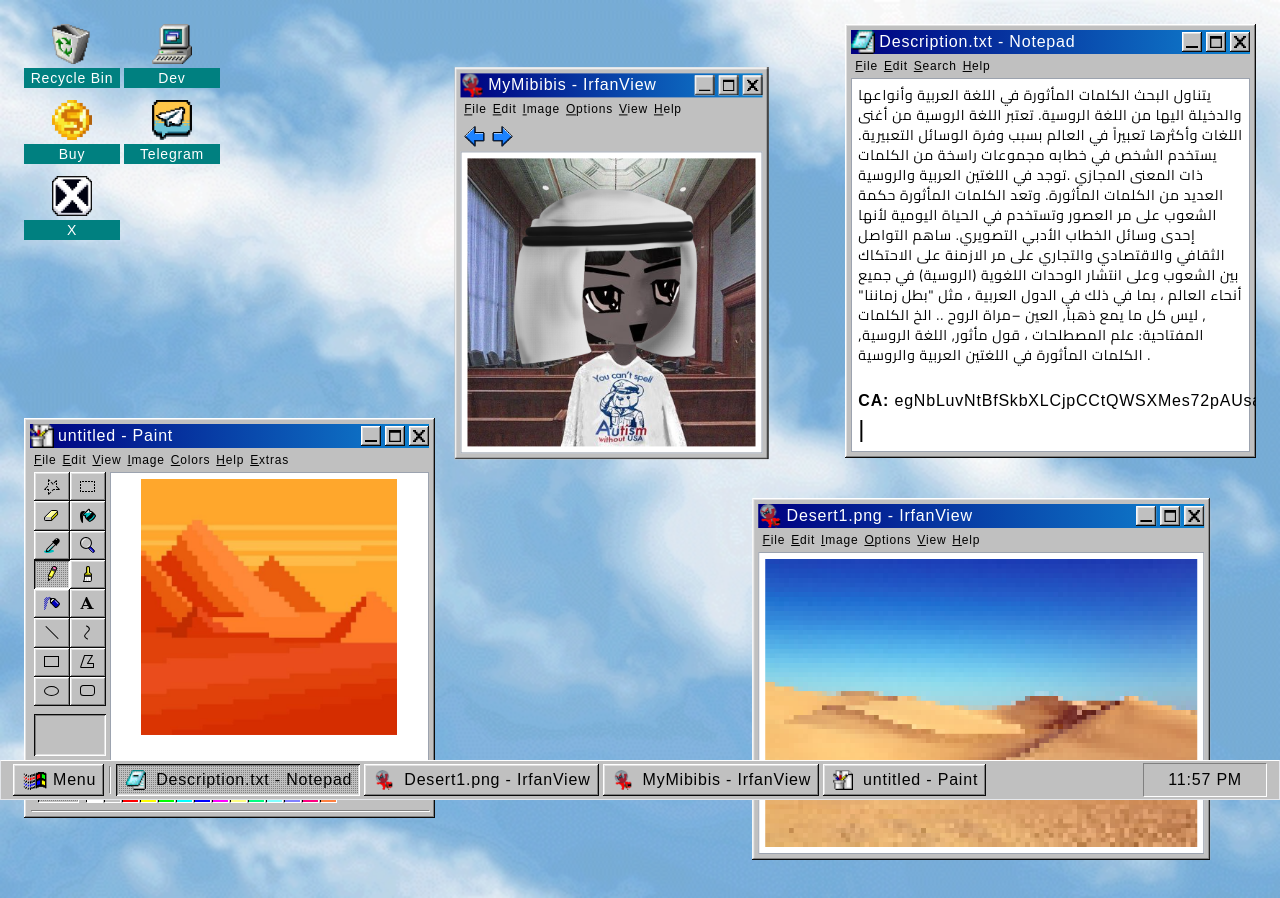
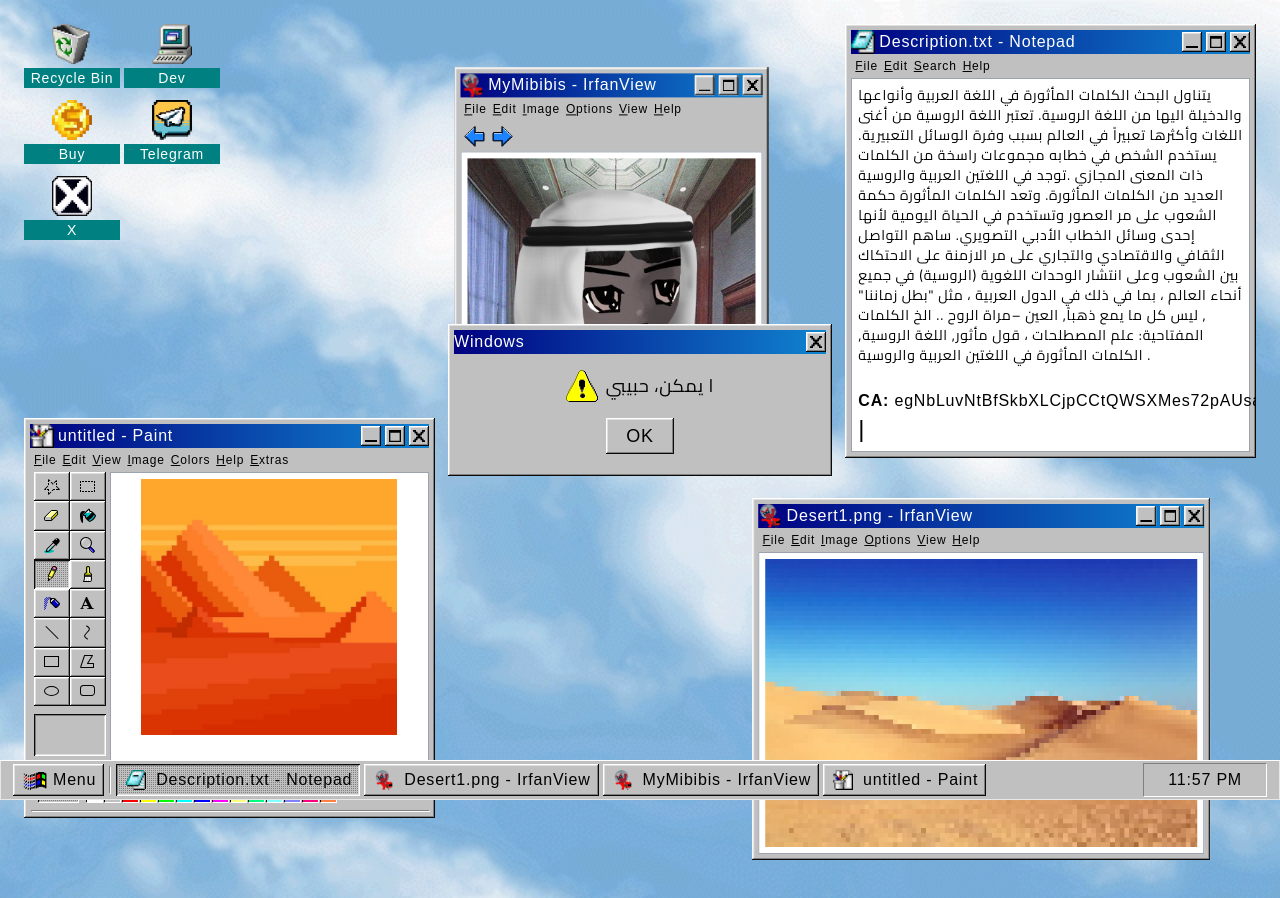
Before and after one commit to Deezzir/Token-Webs, a Vue app: page / in a window 1280 px wide. Both pictures are taken after a click on the button 370 px from the left and 436 px from the top of the page. Built offline with nearby package versions, Linux system fonts and the light colour scheme.

Commit message:
Change text

```diff
--- a/src/components/PaintComponent.vue
+++ b/src/components/PaintComponent.vue
@@ -34,7 +34,11 @@ export default {
           <img src="/icons/paint.png" alt="logo" class="h-6 w-6" />
           <span class="">{{ title }} - Paint</span>
         </div>
-        <WindowButtons />
+        <WindowButtons
+          :minimize-func="handlePress"
+          :maximize-func="handlePress"
+          :close-func="handlePress"
+        />
       </div>
       <div class="flex select-none flex-row gap-[6px] p-1 text-center text-xs text-black">
         <div><span class="underline">F</span>ile</div>
--- a/src/components/PopupComponent.vue
+++ b/src/components/PopupComponent.vue
@@ -49,7 +49,7 @@ export default {
       <div class="flex flex-col items-center justify-center gap-4 py-4 text-lg">
         <div class="flex flex-row items-center justify-center gap-2">
           <img src="@/assets/error.png" alt="error" class="h-8 w-8" />
-          <p>We are selling your kidney</p>
+          <p class="cairo text-lg">ا يمكن، حبيبي</p>
         </div>
         <button @click="$emit('popup-close')" class="window-shadow px-5 py-1 uppercase">OK</button>
       </div>
```
